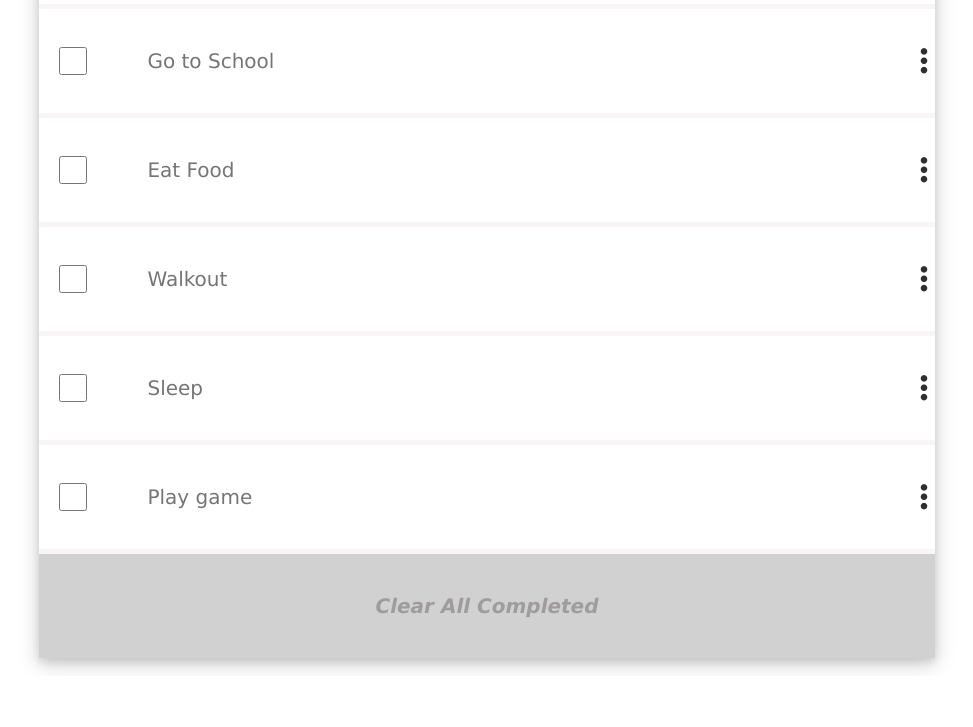
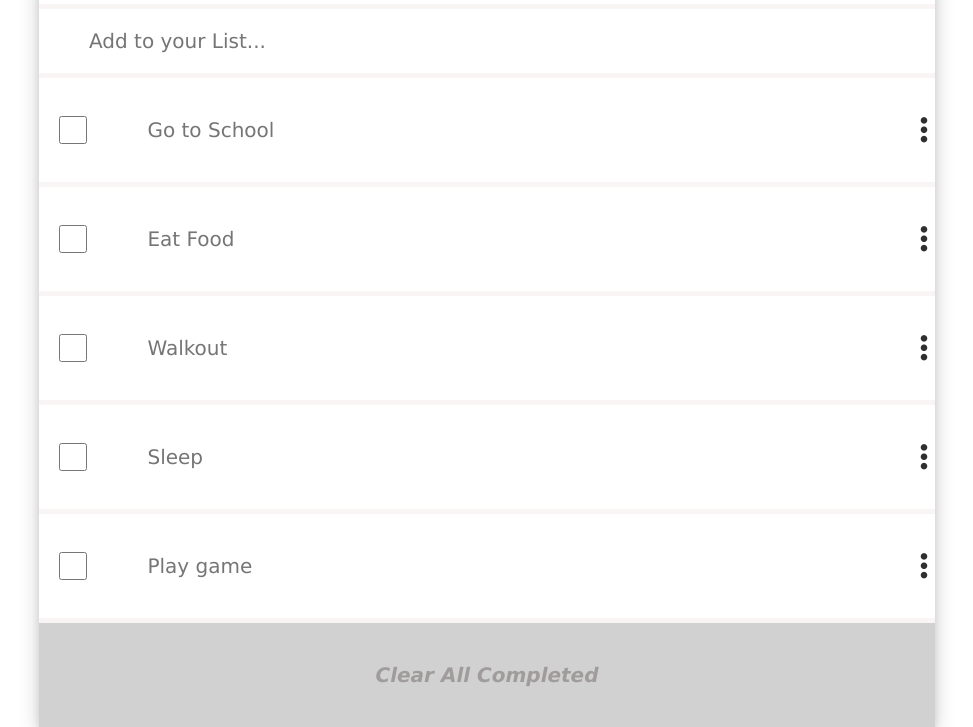
Before and after one commit to RaphDasilva/To-do-list, a website built with webpack: page src/index.html in a window 1280 px wide. Shown: the part 124-851 px from the top of the page, without its empty margins (153-1126 px from the left). Before the commit the page ends 800 px from the top, so only its background shows below. Built offline with nearby package versions, Linux system fonts and the light colour scheme.

Commit message:
Add input for adding list

```diff
--- a/src/index.html
+++ b/src/index.html
@@ -15,6 +15,7 @@
             <div class="title">
                 <h1>Today's To Do</h1><i class="fa-solid fa-rotate"></i></i>
             </div>
+            <input class="the-input" id="the-input" type="text" placeholder="Add to your List..." required/>
             <div class="container"></div>
 
             <div class="clear">
```
